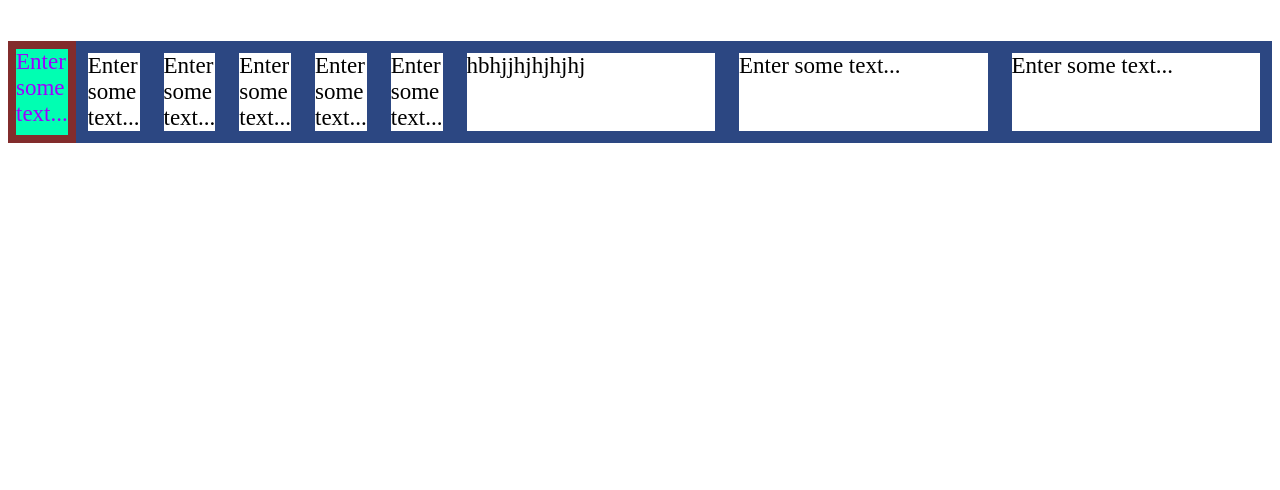
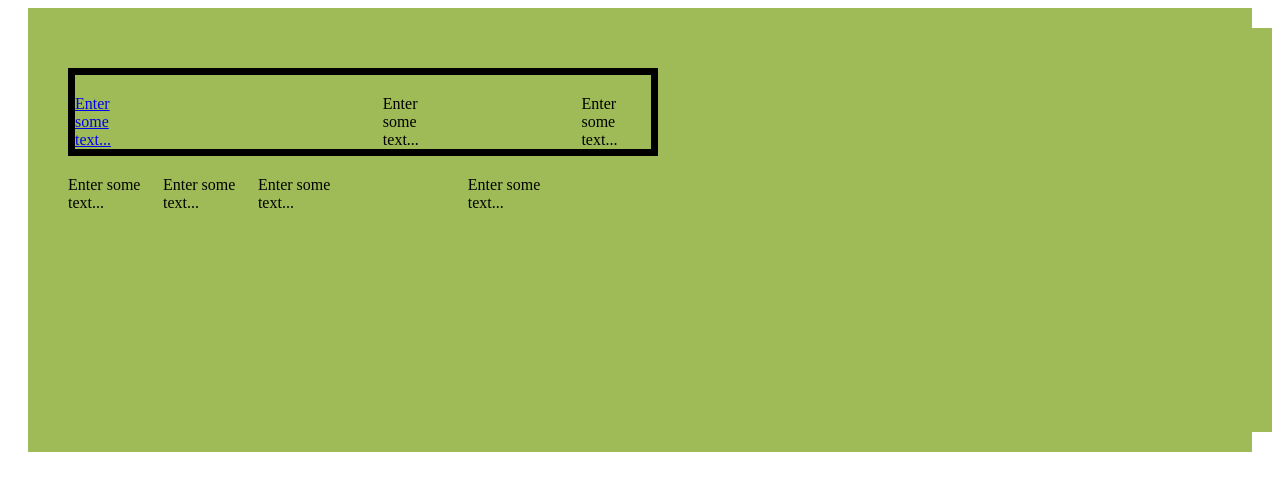
Before and after one commit to jun-0927/aquarium, a plain HTML site: page index.html in a window 1280 px wide. Drawn offline with Linux system fonts and the light colour scheme.

Commit message:
Update index.html

```diff
--- a/index.html
+++ b/index.html
@@ -1,101 +1,156 @@
 <style>
-.column-container {
+  .nav-section {
+    display: flex;
+    flex-direction: column;
     position: relative;
-  margin-bottom: auto;
+    margin: 0 20px;
+    background-color: rgba(158, 187, 88, 1);
+    height: 404px;
+    padding: 20px;
+  }
+  .nav-container {
+    display: flex;
+    flex-direction: column;
+    position: relative;
+    margin: 0 auto;
+    background-color: rgba(158, 187, 88, 1);
+    height: 404px;
+    padding: 20px;
+    width: 100%;
+    align-self: stretch;
+    flex-grow: 1;
+    max-width: 1200px;
+  }
+  .content-wrapper {
     display: flex;
     flex-direction: row;
+    position: relative;
+    margin-top: 20px;
     overflow: auto;
-  padding: 13px 0 0;
   }
-
-.highlight-box {
-  position: sticky;
-  margin-top: 20px;
-  top: 0;
-  left: 0;
+  .inner-content {
     display: flex;
     flex-direction: column;
-  z-index: 10;
-  background-color: rgb(219, 63, 63);
+    height: auto;
   }
-
-.accent-text {
-  position: sticky;
-  height: auto;
-  font-size: 23px;
-  width: auto;
-  flex-grow: 1;
-  z-index: 100;
-  top: 0;
-  left: 0;
-  background: rgb(0, 255, 178) no-repeat center/cover;
-  color: rgb(156, 0, 255);
-  border: 8px solid rgb(130, 44, 44);
+  .top-nav {
+    display: flex;
+    flex-direction: column;
+    position: relative;
+    border: 7px solid;
   }
-
-.primary-box {
-  position: relative;
-  height: auto;
-  margin-top: 20px;
-  font-size: 23px;
-  width: 100px;
-  flex-grow: 1;
-  z-index: 1;
-  top: 0;
-  left: 0;
-  border: 12px solid rgb(44, 71, 130);
+  .nav-row {
+    display: flex;
+    gap: 20px;
   }
-
-.secondary-box {
+  .nav-item {
+    display: flex;
+    flex-direction: column;
+    line-height: normal;
+    width: 17%;
+    margin-left: 0;
+  }
+  .nav-link {
     position: relative;
     margin-top: 20px;
     height: auto;
-  font-size: 23px;
-  width: 13%;
-  flex-grow: 1;
-  z-index: 1;
-  top: 0;
-  left: 0;
-  border: 12px solid rgb(44, 71, 130);
+    cursor: pointer;
+    pointer-events: auto;
   }
-
-.tertiary-box {
-  position: sticky;
+  .nav-spacer {
+    display: flex;
+    flex-direction: column;
+    line-height: normal;
+    width: 17%;
+    margin-left: 20px;
+  }
+  .nav-text {
+    position: relative;
     margin-top: 20px;
     height: auto;
-  font-size: 23px;
-  width: 13%;
-  flex-grow: 1;
-  z-index: 1;
-  top: 0;
-  left: 0;
-  border: 12px solid rgb(44, 71, 130);
   }
-
-.content-box {
-  position: sticky;
-  margin-top: 20px;
-  height: auto;
-  font-size: 23px;
-  width: 100%;
-  flex-grow: 1;
-  z-index: 1;
-  top: 0;
-  left: 0;
-  border: 12px solid rgb(44, 71, 130);
+  .bottom-nav {
+    display: flex;
+    flex-direction: column;
+    position: relative;
+    border-width: 7px;
+  }
+  .bottom-row {
+    display: flex;
+    gap: 20px;
   }
 </style>
 
-<div class="column-container">
-  <div class="highlight-box">
-    <div class="accent-text">Enter some text...</div>
+<div class="nav-section" data-el="nav-1">
+  <section class="nav-container">
+    <div class="content-wrapper">
+      <div class="inner-content">
+        <div class="top-nav">
+          <div class="nav-row">
+            <div class="nav-item">
+              <a href="mainpage.html" class="nav-link">Enter some text...</a>
             </div>
-  <div class="primary-box">Enter some text...</div>
-  <div class="secondary-box">Enter some text...</div>
-  <div class="tertiary-box">Enter some text...</div>
-  <div class="tertiary-box">Enter some text...</div>
-  <div class="tertiary-box">Enter some text...</div>
-  <div class="content-box">hbhjjhjhjhjhj</div>
-  <div class="content-box">Enter some text...</div>
-  <div class="content-box">Enter some text...</div>
+            <div class="nav-spacer"></div>
+            <div class="nav-spacer"></div>
+            <div class="nav-item">
+              <div class="nav-text">Enter some text...</div>
             </div>
+            <div class="nav-spacer"></div>
+            <div class="nav-item">
+              <div class="nav-text">Enter some text...</div>
+            </div>
+          </div>
+        </div>
+        <div class="bottom-nav">
+          <div class="bottom-row">
+            <div class="nav-item">
+              <div class="nav-text">Enter some text...</div>
+            </div>
+            <div class="nav-item">
+              <div class="nav-text">Enter some text...</div>
+            </div>
+            <div class="nav-item">
+              <div class="nav-text">Enter some text...</div>
+            </div>
+            <div class="nav-spacer"></div>
+            <div class="nav-item">
+              <div class="nav-text">Enter some text...</div>
+            </div>
+            <div class="nav-spacer"></div>
+          </div>
+        </div>
+      </div>
+    </div>
+  </section>
+</div>
+
+<script>
+(() => {
+  const state = {};
+  let context = null;
+  let nodesToDestroy = [];
+  let pendingUpdate = false;
+
+  function destroyAnyNodes() {
+    nodesToDestroy.forEach((el) => el.remove());
+    nodesToDestroy = [];
+  }
+
+  function update() {
+    if (pendingUpdate === true) {
+      return;
+    }
+    pendingUpdate = true;
+
+    document.querySelectorAll("[data-el='nav-1']").forEach((el) => {
+      el.setAttribute("maxWidth", 1200);
+      el.setAttribute("lazyLoad", false);
+    });
+
+    destroyAnyNodes();
+    pendingUpdate = false;
+  }
+
+  update();
+})();
+</script>
```
Lines whose indentation alone changed are shown as unchanged.
